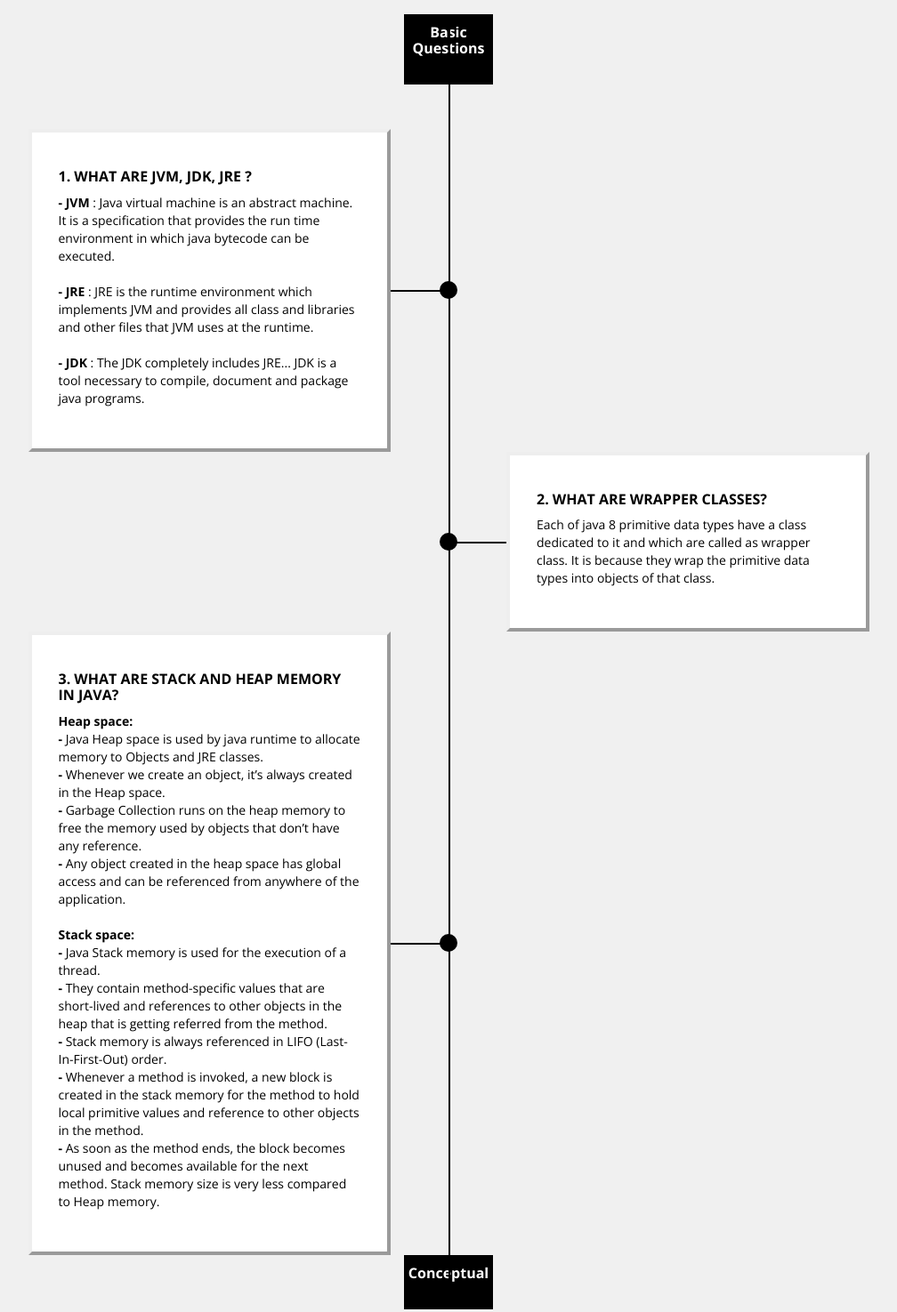
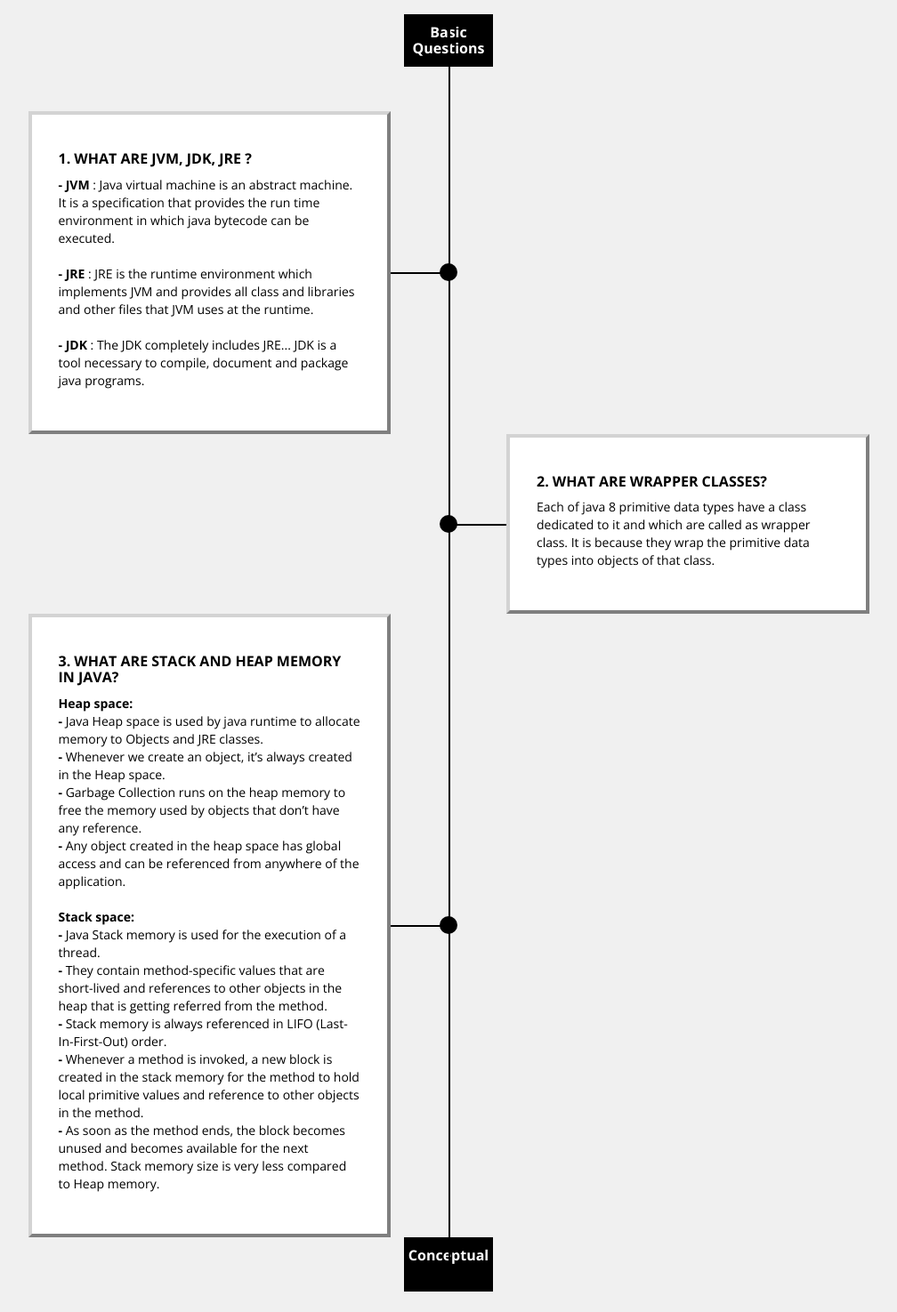
Before and after one commit to Suraj77300/InterviewPrepz.io, a plain HTML site: page java.html in a window 1280 px wide. Shown: the part 260-1735 px from the top of the page at 89% size, without its empty margins (136-1144 px from the left). Drawn offline with nearby package versions, Linux system fonts and the light colour scheme.

Commit message:
index file is now changed

```diff
--- a/java.html
+++ b/java.html
@@ -136,13 +136,14 @@
 			<div class="news">
 
 				<div class="date">
+				<div class="wrap">
 					<h4>Basic Questions</h4>
-					<br>
+				</div>
 				</div>
 
 				<div class="row">
 					<div class="col-lg-5 col-md-6 col-md-offset-1 section-left">
-						<div class="article" style="background-color:white;border-style:outset;border-width:4px">
+						<div class="article" style="background-color:white;border-style:outset;border-width:4px;border-color:lightgrey">
 							<div class="wrap" >
 
 								<div class="heading">
@@ -160,7 +161,7 @@
 
 				<div class="row">
 					<div class="col-lg-5 col-md-6 col-md-offset-6 section-right">
-						<div class="article" style="background-color:white;border-style:outset;border-width:4px">
+						<div class="article" style="background-color:white;border-style:outset;border-width:4px;border-color:lightgrey">
 							<div class="wrap">
 
 								<div class="heading">
@@ -177,7 +178,7 @@ It is because they wrap the primitive data types into objects of that class. </p
 
 				<div class="row">
 					<div class="col-lg-5 col-md-6 col-md-offset-1 section-left">
-						<div class="article" style="background-color:white;border-style:outset;border-width:4px">
+						<div class="article" style="background-color:white;border-style:outset;border-width:4px;border-color:lightgrey">
 							<div class="wrap" >
 
 								<div class="heading">
```
